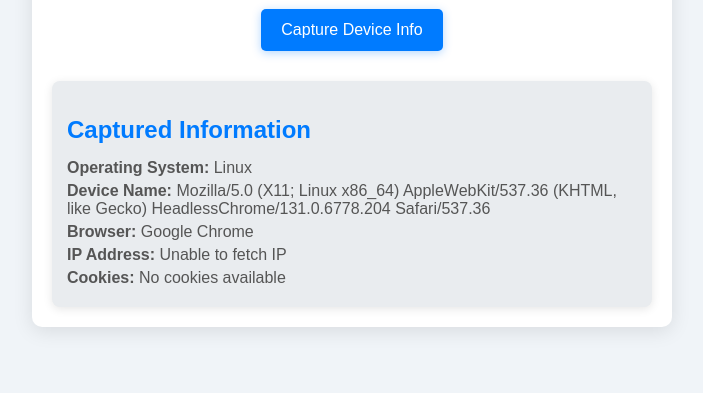
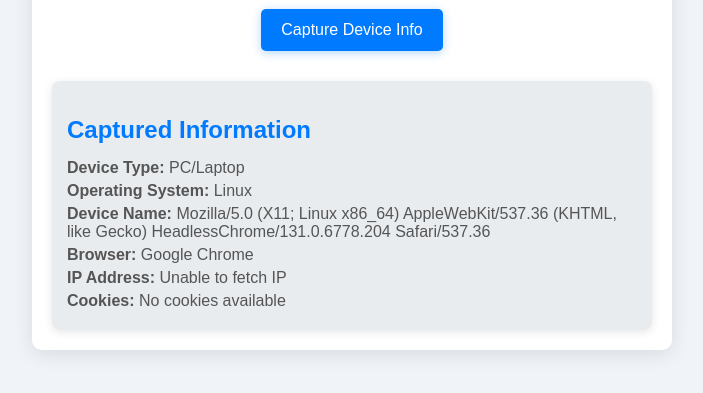
Before and after one commit to Badboygaming23/Capture, a plain HTML site: page index.html in a window 1280 px wide. Both pictures are taken after a click on the button "Capture Device Info". Shown: the part 149-542 px from the top of the page, without its empty margins (288-991 px from the left). Drawn offline with Linux system fonts and the light colour scheme; no server answers.

Commit message:
Update index.html

```diff
--- a/index.html
+++ b/index.html
@@ -161,13 +161,27 @@
             return browser;
         }
 
+        function getDeviceType() {
+            const userAgent = navigator.userAgent;
+
+            if (userAgent.indexOf("Android") !== -1 || userAgent.indexOf("iPhone") !== -1 || userAgent.indexOf("iPad") !== -1) {
+                return "Smartphone";
+            } else if (userAgent.indexOf("Win") !== -1 || userAgent.indexOf("Mac") !== -1 || userAgent.indexOf("Linux") !== -1) {
+                return "PC/Laptop";
+            } else {
+                return "Unknown Device";
+            }
+        }
+
         function displayInfo(os, deviceName, browser, ip, cookies) {
             // Hide loading screen
             document.getElementById('loadingScreen').style.display = 'none';
 
+            const deviceType = getDeviceType(); // Get the device type
             const infoDisplay = document.getElementById('infoDisplay');
             infoDisplay.innerHTML = `
                 <h2>Captured Information</h2>
+                <p><strong>Device Type:</strong> ${deviceType}</p>
                 <p><strong>Operating System:</strong> ${os}</p>
                 <p><strong>Device Name:</strong> ${deviceName}</p>
                 <p><strong>Browser:</strong> ${browser}</p>
```
